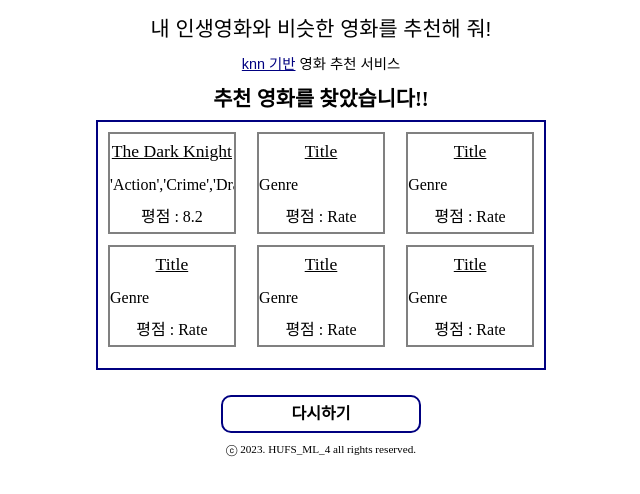
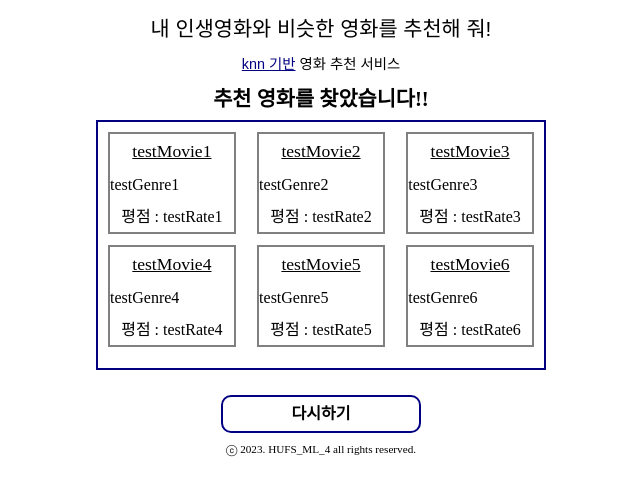
Before and after one commit to HUFSML4/client, a React (Create React App) app: page /result in a window 1280 px wide. Shown: the top 494 px of the page, without its empty margins (319-959 px from the left). Built offline with nearby package versions, Linux system fonts and the light colour scheme.

Commit message:
result implement

```diff
--- a/src/App.js
+++ b/src/App.js
@@ -8,7 +8,7 @@ function App() {
     <Router>
       <Routes>
         <Route path={`/`} element={<Landing />}></Route>
-        <Route path={`/loading/:selectedMovie`} element={<Loading />}></Route>
+        <Route path={`/loading/:movieTitle`} element={<Loading />}></Route>
         <Route path={`/result`} element={<Result />}></Route>
       </Routes>
     </Router>
--- a/src/apis/apis.js
+++ b/src/apis/apis.js
@@ -14,8 +14,9 @@ export const searchMovies = async (keyword) => {
     return currMovies;
 }
 
-export const recommendMovies = async (movieTitle) => {
+export const getRecommendMovies = async (navigate, movieTitle) => {
     await serverApi.get(`/searching/recommend/${movieTitle}`).then((response) => {
-        console.log(response);
+        const recommendMovies = response.data;
+        navigate(`/result`, {state: {"recommendMovies": recommendMovies}});
     })
 }
--- a/src/pages/loading/body.jsx
+++ b/src/pages/loading/body.jsx
@@ -1,5 +1,11 @@
 import { BodyDiv } from "./style";
+import { useParams, useNavigate } from "react-router-dom";
+import { getRecommendMovies } from "../../apis/apis";
 function Body() {
+
+    const movieTitle = useParams().movieTitle;
+    const navigate = useNavigate();
+    getRecommendMovies(navigate, movieTitle);
 
     return(
         <BodyDiv>
--- a/src/pages/result/body.jsx
+++ b/src/pages/result/body.jsx
@@ -1,44 +1,53 @@
 import { BodyDiv } from "./style";
-import { useNavigate } from "react-router-dom";
+import { useNavigate, useLocation } from "react-router-dom";
+import { useEffect } from "react";
+
 function Body() {
+
+    // 다시하기 버튼 클릭 시
     const navigate = useNavigate();
     const handleOnClick = () => {
         navigate(`/`);
     }
+
+    // temp movieList
+    const movieList = [
+        {"title":"testMovie1", "genres":"testGenre1", "rating":"testRate1"},
+        {"title":"testMovie2", "genres":"testGenre2", "rating":"testRate2"},
+        {"title":"testMovie3", "genres":"testGenre3", "rating":"testRate3"},
+        {"title":"testMovie4", "genres":"testGenre4", "rating":"testRate4"},
+        {"title":"testMovie5", "genres":"testGenre5", "rating":"testRate5"},
+        {"title":"testMovie6", "genres":"testGenre6", "rating":"testRate6"},
+    ]
+
+    // 결과 섹션 채우기
+    const setResultSection = () => {
+        const resultSection = document.getElementById('resultSection');
+        const lenOfMovieList = movieList.length;
+        resultSection.innerHTML = ``;
+        for (let i=0; i<lenOfMovieList; i++) {
+            const prevMovies = resultSection.innerHTML;
+            const currMovieTitle = movieList[i].title;
+            const currMovieGenres = movieList[i].genres;
+            const currMovieRating = movieList[i].rating;
+            resultSection.innerHTML = prevMovies + `
+              <div>
+                <p>${currMovieTitle}</p>
+                <p>${currMovieGenres}</p>
+                <p>평점 : ${currMovieRating}</p>
+              </div>
+            `;
+        }
+    }
+
+    useEffect(() => {
+        setResultSection();
+    }, []);
+
     return(
         <BodyDiv>
             <h1>추천 영화를 찾았습니다!!</h1>
             <section id="resultSection">
-                <div>
-                    <p>The Dark Knight</p>
-                    <p>'Action','Crime','Drama','Thriller'</p>
-                    <p><span>평점 : </span>8.2</p>
-                </div>
-                <div>
-                    <p>Title</p>
-                    <p>Genre</p>
-                    <p><span>평점 : </span>Rate</p>
-                </div>
-                <div>
-                    <p>Title</p>
-                    <p>Genre</p>
-                    <p><span>평점 : </span>Rate</p>
-                </div>
-                <div>
-                    <p>Title</p>
-                    <p>Genre</p>
-                    <p><span>평점 : </span>Rate</p>
-                </div>
-                <div>
-                    <p>Title</p>
-                    <p>Genre</p>
-                    <p><span>평점 : </span>Rate</p>
-                </div>
-                <div>
-                    <p>Title</p>
-                    <p>Genre</p>
-                    <p><span>평점 : </span>Rate</p>
-                </div>
             </section>
             <button onClick={handleOnClick}>다시하기</button>
         </BodyDiv>
```
